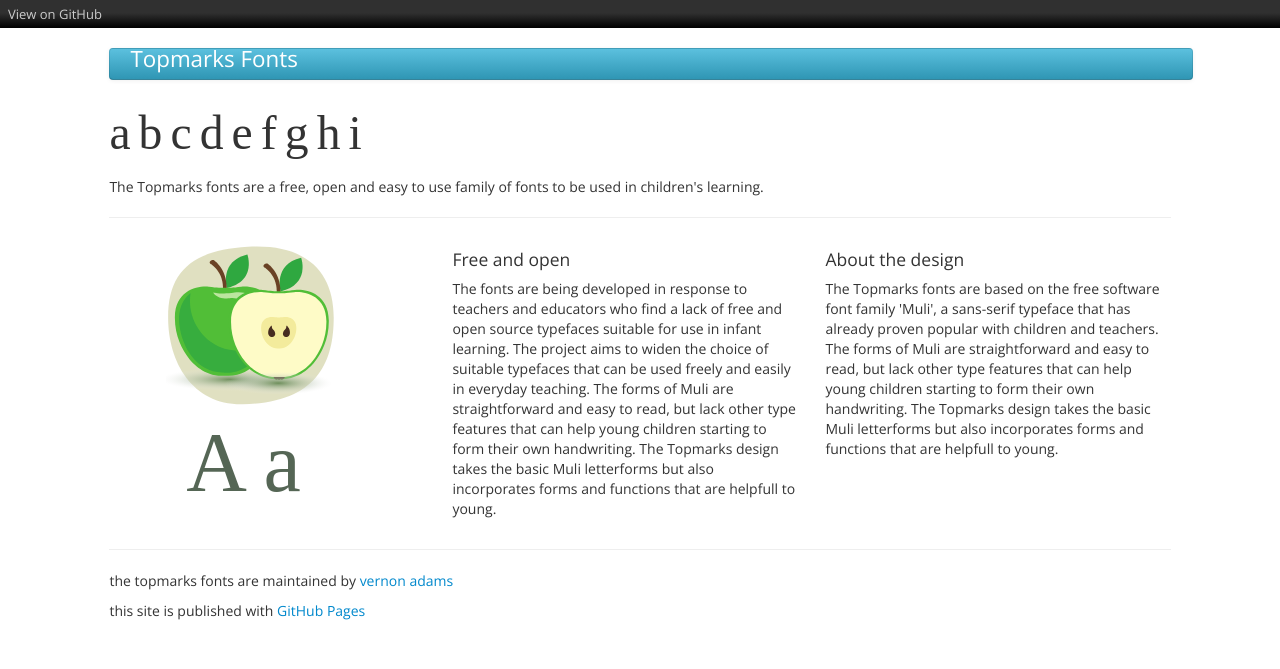
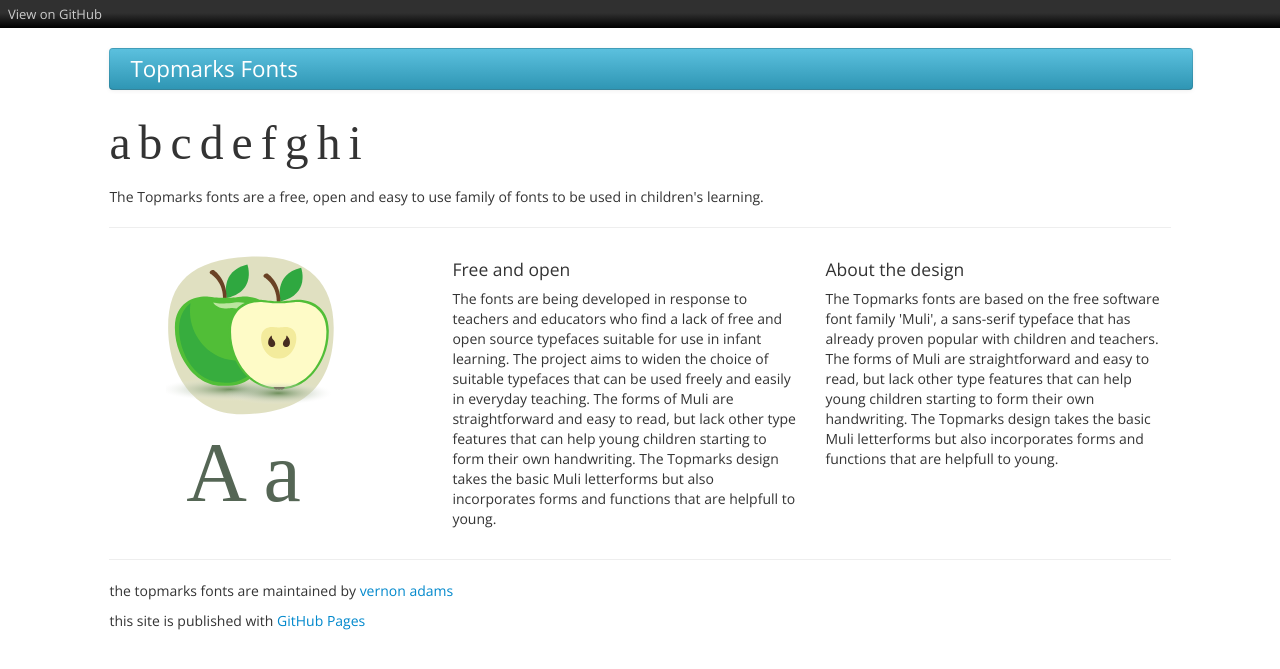
Before and after one commit to vernnobile/topmarks, a Jekyll site: the page built from index.html, in a window 1280 px wide. Shown: the top 669 px of the page. Built offline with Jekyll 4.4.1, drawn with Linux system fonts in a browser that asks for light colours; some web fonts are replaced.

Commit message:
Update stylesheet.css

```diff
--- a/stylesheets/stylesheet.css
+++ b/stylesheets/stylesheet.css
@@ -15,8 +15,8 @@
 
 /* =Navigation
 ----------------------------------------------- */
-.navbar-static-cont-width .navbar-inner {padding-left:0 10px 0 10px;min-height:40px;}
-.navbar-static-cont-width {padding:0 10px 0 10px;}
+.navbar-static-cont-width .navbar-inner {padding-left:10px 10px 0 10px;min-height:40px;}
+.navbar-static-cont-width {padding:10px 10px 0 10px;}
 @media (min-width: 1200px) {
   .navbar-static-cont-width {width:100%;}
 }
```
